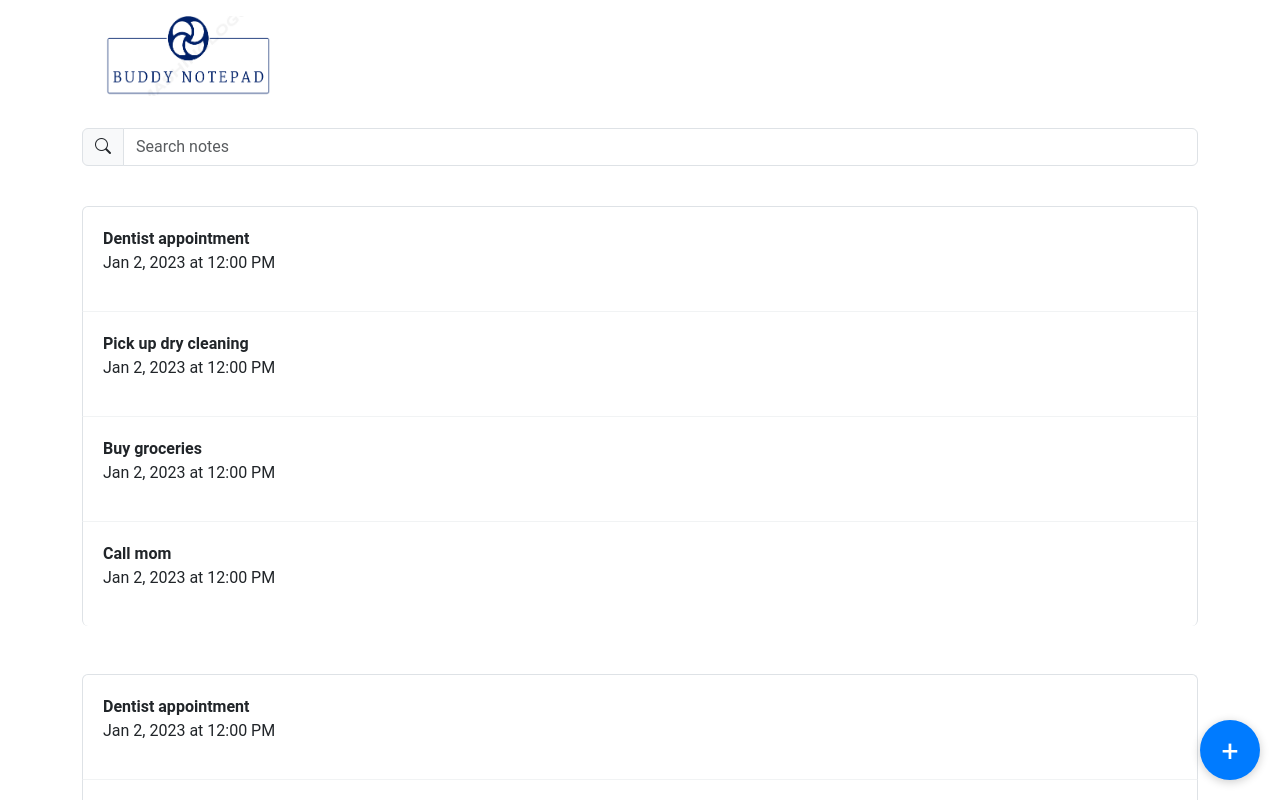
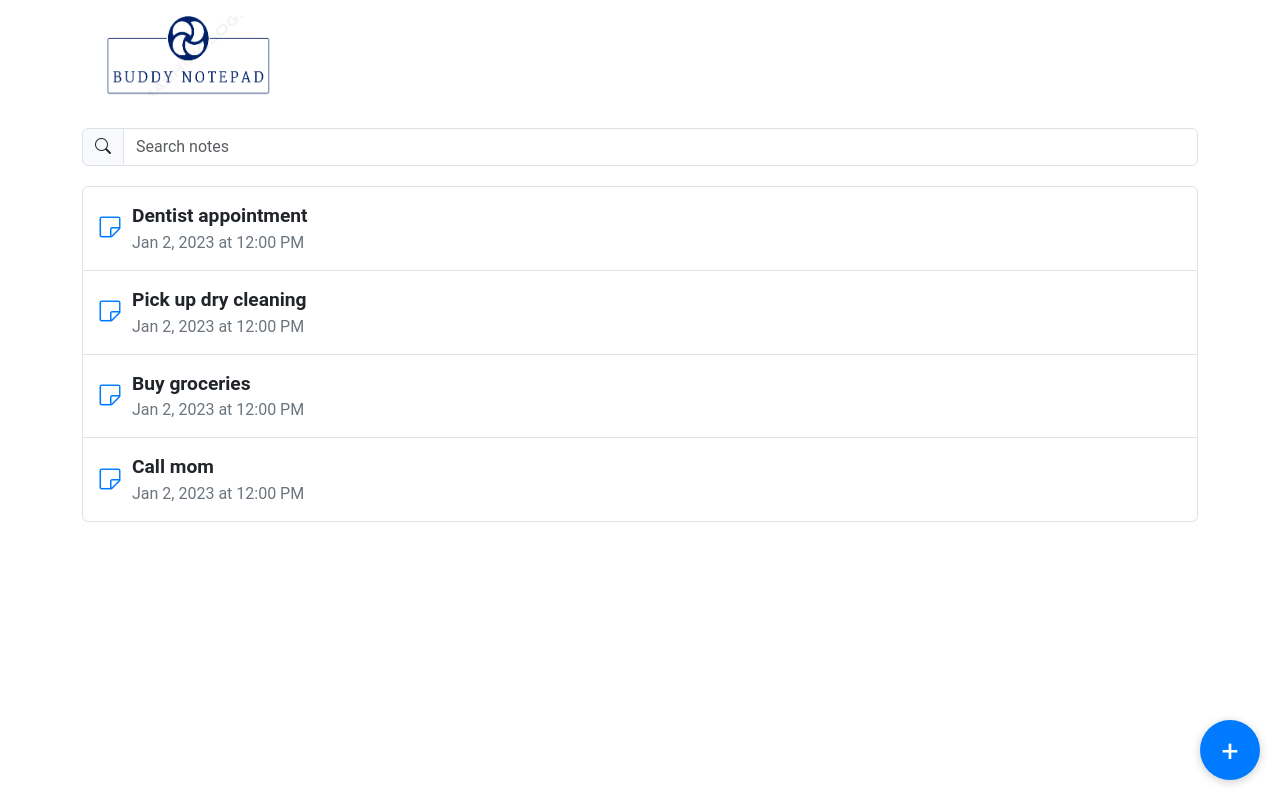
Before and after one commit to AKW254/Buddy-notepad, a React (Create React App) app: page / in a window 1280 px wide. Shown: the top 800 px of the page. Built offline with nearby package versions, Linux system fonts and the light colour scheme.

Commit message:
Enhance Listing of Notes

```diff
--- a/src/App.css
+++ b/src/App.css
@@ -14,29 +14,47 @@ body {
   text-align: justify;
 }
 
+/* App.css */
+.note-list {
+  margin-top: 20px;
+}
+
 .note-item {
-  padding: 20px;
-  border-bottom: 1px solid #f1f3f4;
+  cursor: pointer;
+  padding: 15px;
+  transition: background-color 0.2s;
+}
+
+
+.note-details i.bi-sticky:hover {
+  font-size: 1.5rem;
+  margin-right: 10px;
+  color:#fcf0f0;
+}
+
+.note-details {
   display: flex;
-  justify-content: space-between;
   align-items: center;
 }
-.note-item:last-child {
-  border-bottom: none;
+
+.note-details i.bi-sticky {
+  font-size: 1.5rem;
+  margin-right: 10px;
+  color:#007bff;
 }
-.fab {
-  position: fixed;
-  bottom: 20px;
-  right: 20px;
-  background-color: #007bff;
-  color: white;
-  border: none;
-  border-radius: 50%;
-  width: 60px;
-  height: 60px;
+
+.note-details div {
   display: flex;
-  justify-content: center;
-  align-items: center;
-  font-size: 30px;
-  box-shadow: 0 2px 10px rgba(0, 0, 0, 0.2);
+  flex-direction: column;
 }
+.note-item:hover .note-details i.bi-sticky {
+  color: #0a0a0a; /* Change this to your desired hover color */
+}
+.note-item strong {
+  font-size: 1.2rem;
+}
+
+.note-item p {
+  margin: 0;
+  color: #6c757d;
+}
--- a/src/App.js
+++ b/src/App.js
@@ -50,7 +50,7 @@ function App() {
       ) : (
         <p className="text-center my-3 py-4">No notes available.</p>
       )}
-      <Listnote notes={filteredNotes} openModal={openModal} />
+
       <Footer openModal={() => openModal(null)} />
       {showModal && <Notemodal note={selectedNote} onClose={closeModal} />}
     </div>
--- a/src/Header.js
+++ b/src/Header.js
@@ -1,6 +1,4 @@
 import React from 'react';
-import { FontAwesomeIcon } from '@fortawesome/react-fontawesome';
-import { faCog } from '@fortawesome/free-solid-svg-icons';
 import logo from './images/logo.png'
 function Header() {
   return (
--- a/src/Listnote.js
+++ b/src/Listnote.js
@@ -2,20 +2,24 @@ import React from 'react'
 
 function Listnote({ notes, openModal }) {
   return (
-    <div>
-     <ul className="list-group note-list py-4">
-        {notes.map((note) => (
-          <li key={note.id} className="list-group-item note-item" style={{ display: 'flex', justifyContent: 'space-between', alignItems: 'center' }} onClick={() => openModal(note)}>
+     <ul className="list-group note-list">
+      {notes.map((note) => (
+        <li
+          key={note.id}
+          className="list-group-item note-item d-flex justify-content-between align-items-center"
+          onClick={() => openModal(note)}
+        >
+          <div className="note-details">
+            <i className="bi bi-sticky"></i>
             <div>
               <strong>{note.title}</strong>
               <p>{note.date}</p>
             </div>
+          </div>
 
-          </li>
-        ))}
-      </ul>
-
-    </div>
+        </li>
+      ))}
+    </ul>
   )
 }
 
```
Also changed, not shown: public/logo192.png (deleted), public/logo512.png (deleted).
